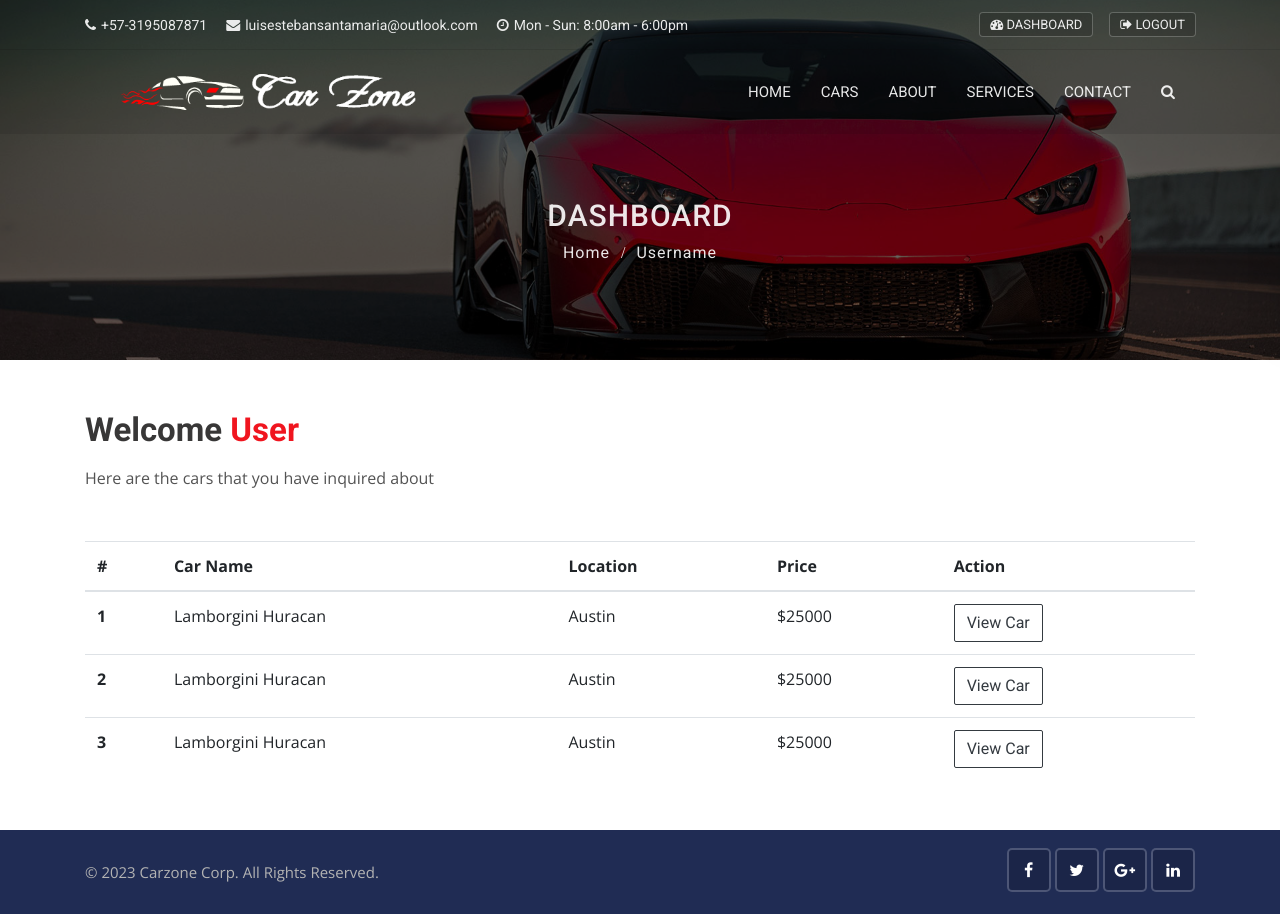
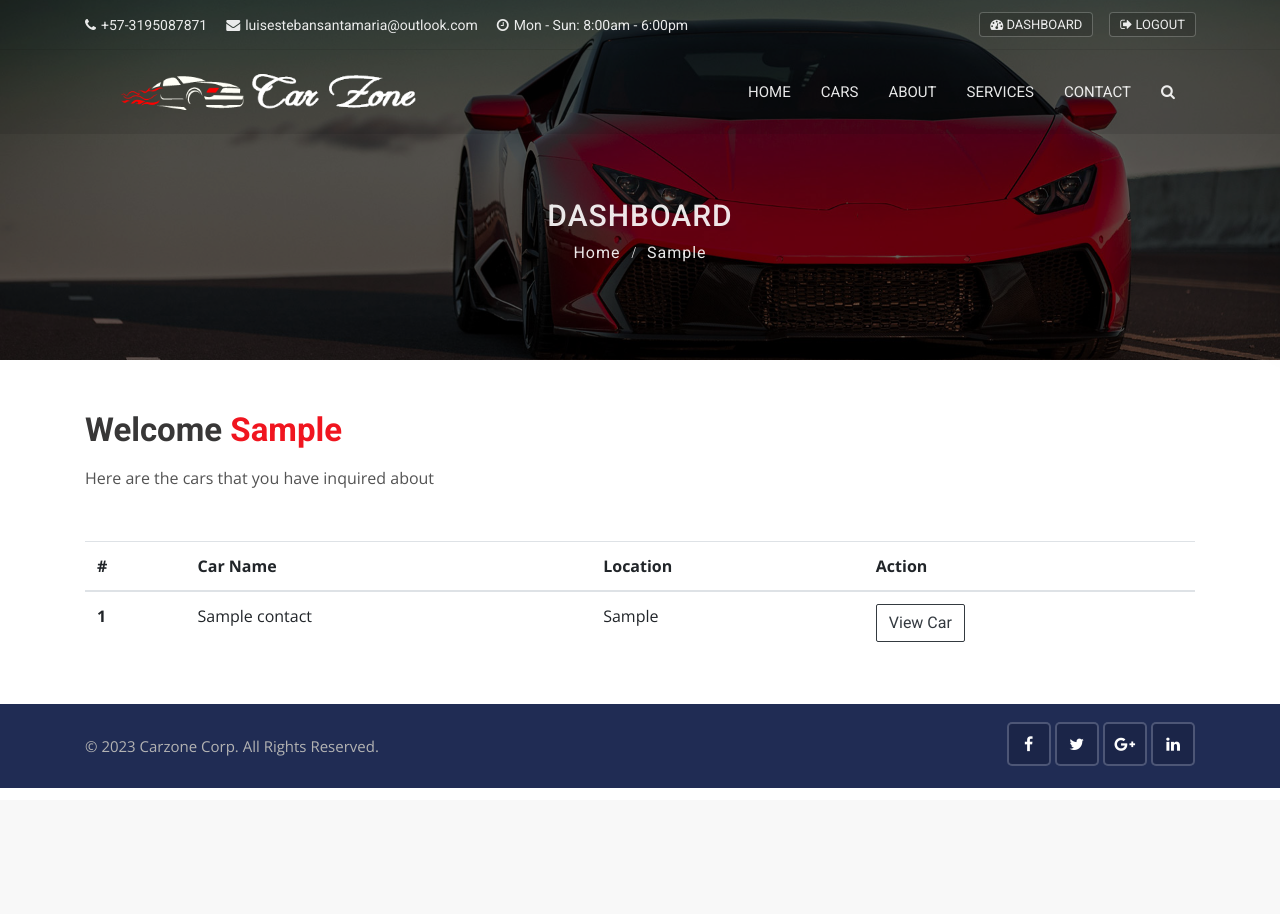
Before and after one commit to luisSantamariaCOL/carzone-djangoproject, a Django app: page /accounts/dashboard in a window 1280 px wide. After the commit the page ends 788 px from the top, so only its background shows below. Run offline with Django 3.2, Linux system fonts and the light colour scheme; a user stored in the database is signed in; tables that the repository leaves empty hold one stand-in row (values such as "Sample post"); some libraries are stand-ins or nearby versions.

Commit message:
forcing user to log in

```diff
--- a/accounts/views.py
+++ b/accounts/views.py
@@ -1,7 +1,8 @@
 from django.shortcuts import render, redirect
 from django.contrib import messages, auth
 from django.contrib.auth.models import User
-
+from contacts.models import Contact
+from django.contrib.auth.decorators import login_required
 
 # Create your views here.
 def login(request):
@@ -60,6 +61,14 @@ def register(request):
     else:
         return render(request, 'accounts/register.html')
 
+@login_required(login_url = 'accounts:login')
+def dashboard(request):
+    user_inquiries = Contact.objects.order_by('-create_date').filter(user_id=request.user.id) # we only want a listo of inquiries of the current user
+
+    data = {
+        'inquiries': user_inquiries,
+    }
+    return render(request, 'accounts/dashboard.html', data)
 
 def logout(request):
     if request.method == 'POST':
@@ -68,6 +77,3 @@ def logout(request):
         # messages.success(request, 'You are successfully logged out.')
 
     return redirect('pages:home')
-
-def dashboard(request):
-    return render(request, 'accounts/dashboard.html')
--- a/templates/accounts/dashboard.html
+++ b/templates/accounts/dashboard.html
@@ -1,6 +1,8 @@
 {% extends 'base.html' %}
 
 {% load static %}
+
+{% load humanize %}
 
 {% block title %} | Dashboard {% endblock %}
 
@@ -12,8 +14,8 @@
         <div class="breadcrumb-areas">
             <h1>Dashboard</h1>
             <ul class="breadcrumbs">
-                <li><a href="index.html">Home</a></li>
-                <li class="active">Username</li>
+                <li><a href="{% url 'pages:home' %}">Home</a></li>
+                <li class="active">{{user.first_name}}</li>
             </ul>
         </div>
     </div>
@@ -25,43 +27,37 @@
 <div class="container mt-50 mb-50">
 	{% include 'includes/messages.html' %}
 	<div class="main-title" style="text-align:left !important;">
-            <h1>Welcome <span>User</span></h1>
+            <h1>Welcome <span>{{user.first_name}}</span></h1>
             <p>Here are the cars that you have inquired about</p>
         </div>
+	{% if inquiries %}
 	<table class="table table-hover">
 		<thead>
 		  <tr>
 			<th scope="col">#</th>
 			<th scope="col">Car Name</th>
 			<th scope="col">Location</th>
-		  <th scope="col">Price</th>
+			<!-- <th scope="col">Price</th> -->
 			<th scope="col">Action</th>
 		  </tr>
 		</thead>
 		<tbody>
+
+		  {% for inquiry in inquiries %}
 		  <tr>
 			<th scope="row">1</th>
-		  <td>Lamborgini Huracan</td>
-		  <td>Austin</td>
-		  <td>$25000</td>
-		  <td><a href="#" class="btn btn-outline-dark">View Car</a></td>
+			<td>{{inquiry.car_title}}</td>
+			<td>{{inquiry.city}}</td>
+			<!-- <td>${{ inquiry.price | intcomma }}</td> -->
+			<td><a href="{% url 'cars:car_detail' inquiry.car_id %}" class="btn btn-outline-dark">View Car</a></td>
 		  </tr>
-		<tr>
-		  <th scope="row">2</th>
-		  <td>Lamborgini Huracan</td>
-		  <td>Austin</td>
-		  <td>$25000</td>
-		  <td><a href="#" class="btn btn-outline-dark">View Car</a></td>
-		</tr>
-		<tr>
-		  <th scope="row">3</th>
-		  <td>Lamborgini Huracan</td>
-		  <td>Austin</td>
-		  <td>$25000</td>
-		  <td><a href="#" class="btn btn-outline-dark">View Car</a></td>
-		</tr>
+		  {% endfor %}
 		</tbody>
 	  </table>
+	{% else %}
+		<h4>You have no inquiries.</h4>
+	{% endif %}
+
 </div>
 
 <!--   Dashboard End   -->
```
Lines whose indentation alone changed are shown as unchanged.
